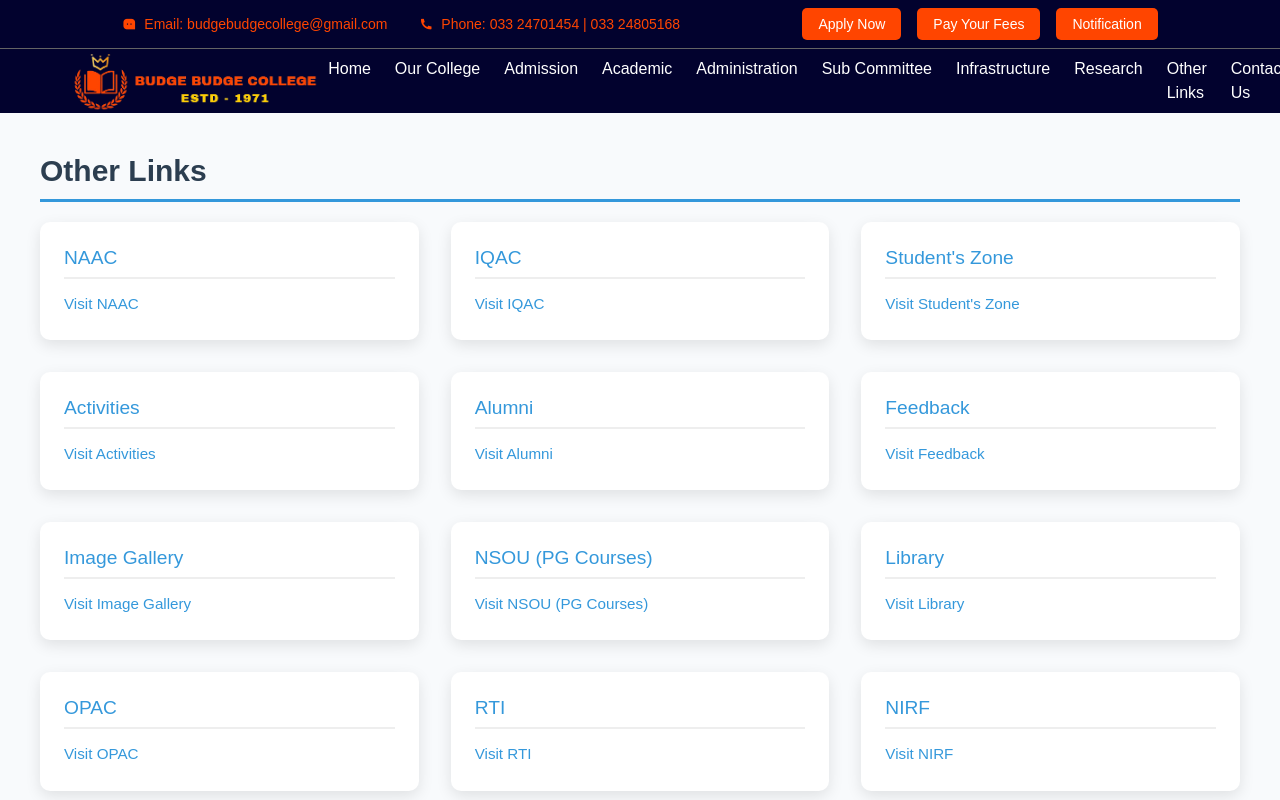
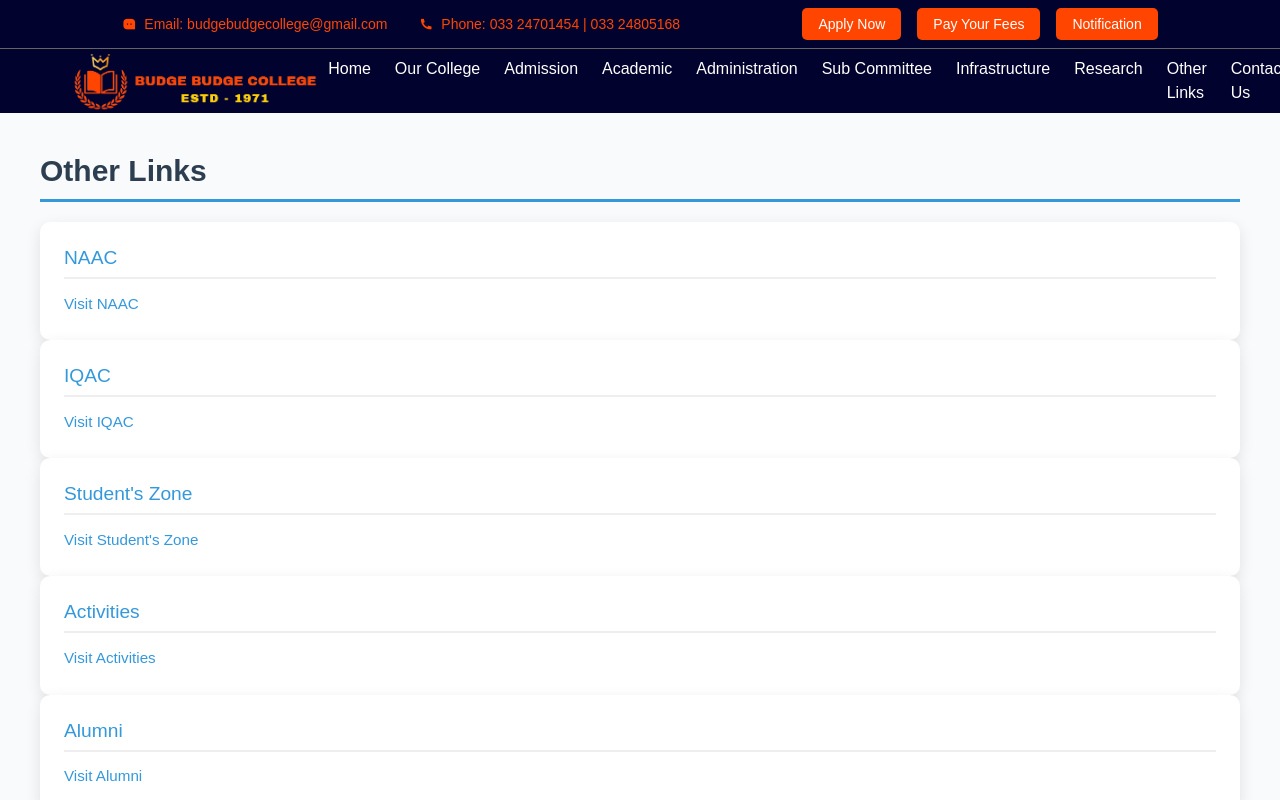
Before and after one commit to SampadMondal-git/Budge-Budge-College-Official, a React (Create React App) app: page /otherlinks in a window 1280 px wide. Shown: the top 800 px of the page. Built offline with nearby package versions, Linux system fonts and the light colour scheme.

Commit message:
classsname changed

```diff
--- a/src/navlinks pages/otherlinks.jsx
+++ b/src/navlinks pages/otherlinks.jsx
@@ -5,7 +5,7 @@ export function Otherlinks() {
     return (
       <div className={myStyles.container}>
             <h2 className={myStyles.section_title}>Other Links</h2>
-        <div className={myStyles.governing_staffs}>
+        <div className={myStyles.otherlinks}>
         <div className={myStyles.staffs}>
           <h5>NAAC</h5>
           <p><Link to="/naac">Visit NAAC</Link></p>
```
